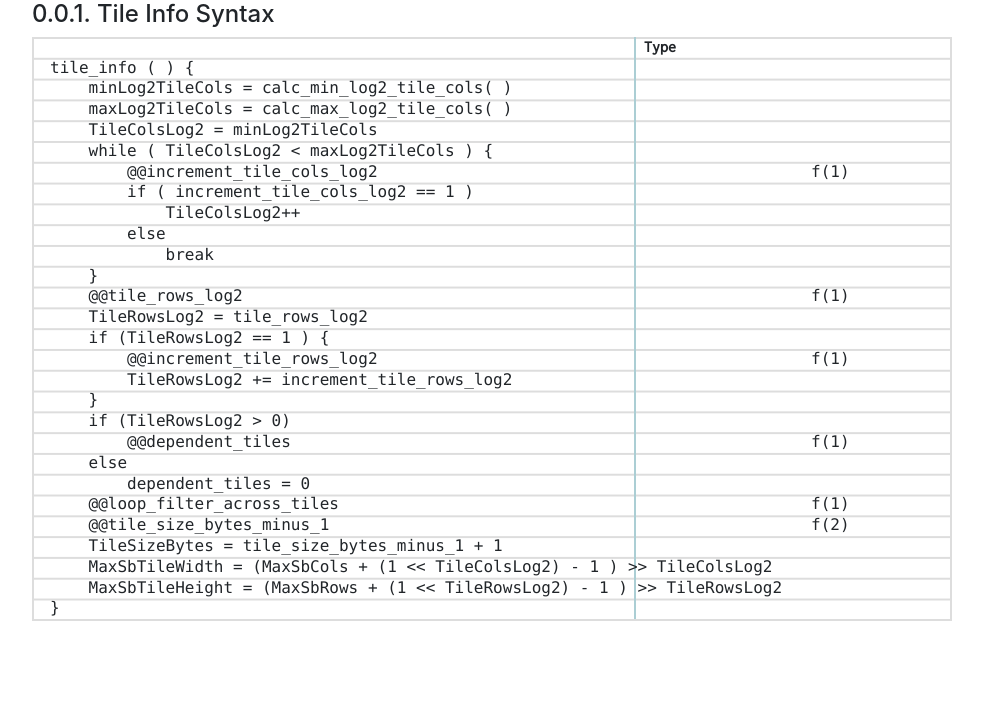
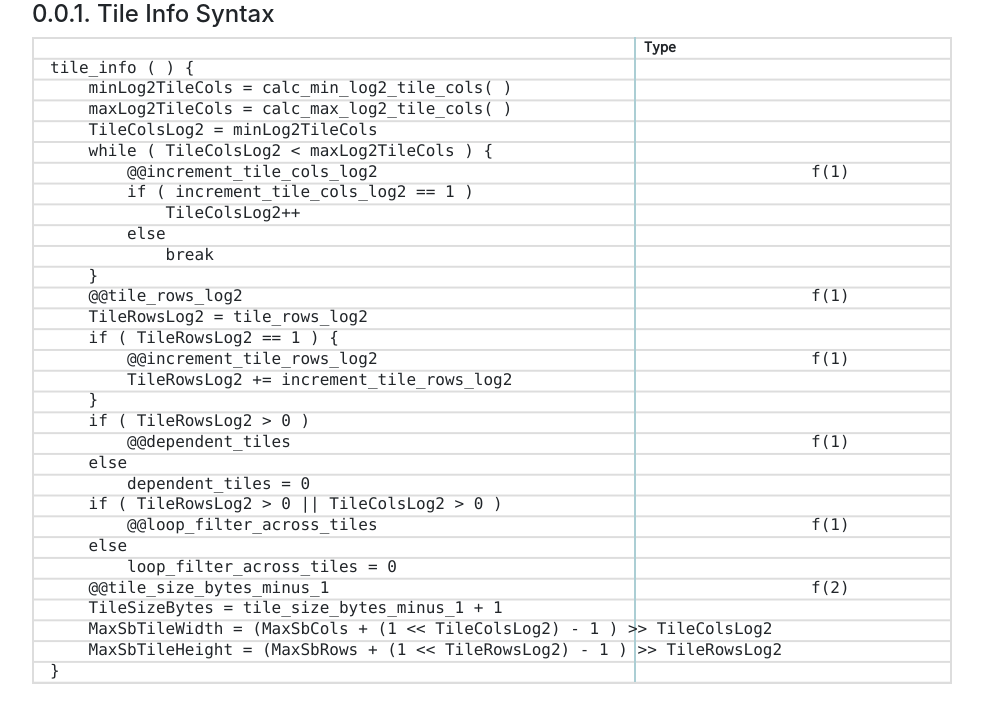
Before and after one commit to AOMediaCodec/av1-spec, a Jekyll site: the page built from 06.tile.info.syntax.md, in a window 1280 px wide. Shown: the top 723 px of the page, without its empty margins (53-1036 px from the left). Built offline with Jekyll 4.4.1, drawn with Linux system fonts in a browser that asks for light colours; nearby versions of some CDN libraries; our own code applies the rules of GitHub Pages for plain Markdown files.

Commit message:
[loopfilter] Only send loop_filter_across_tiles when tiles exist
BUG= aomedia:871

Change-Id: I618e0a3a2efd4c6267297520d0bfe6d376111da0

```diff
--- a/06.tile.info.syntax.md
+++ b/06.tile.info.syntax.md
@@ -14,15 +14,18 @@ tile_info ( ) {
     }
     @@tile_rows_log2                                                           f(1)
     TileRowsLog2 = tile_rows_log2
-    if (TileRowsLog2 == 1 ) {
+    if ( TileRowsLog2 == 1 ) {
         @@increment_tile_rows_log2                                             f(1)
         TileRowsLog2 += increment_tile_rows_log2
     }
-    if (TileRowsLog2 > 0)
+    if ( TileRowsLog2 > 0 )
         @@dependent_tiles                                                      f(1)
     else
         dependent_tiles = 0
-    @@loop_filter_across_tiles                                                 f(1)
+    if ( TileRowsLog2 > 0 || TileColsLog2 > 0 )
+        @@loop_filter_across_tiles                                             f(1)
+    else
+        loop_filter_across_tiles = 0
     @@tile_size_bytes_minus_1                                                  f(2)
     TileSizeBytes = tile_size_bytes_minus_1 + 1
     MaxSbTileWidth = (MaxSbCols + (1 << TileColsLog2) - 1 ) >> TileColsLog2
```
